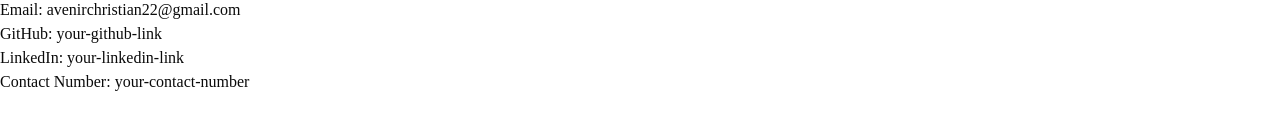
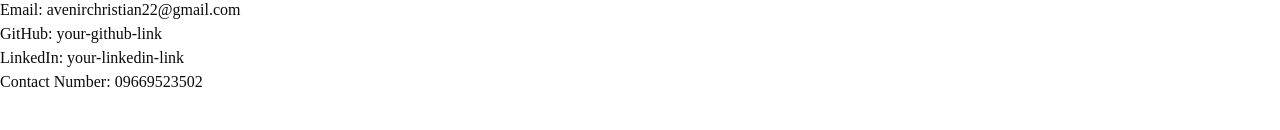
Before and after one commit to CCAvenir/personal-portfolio, a Next.js app: page / in a window 1280 px wide. Shown: the part 554-684 px from the top of the page. Built offline with nearby package versions, Linux system fonts and the light colour scheme.

Commit message:
feat: add something in numbers

```diff
--- a/app/page.tsx
+++ b/app/page.tsx
@@ -56,7 +56,7 @@ export default function Home() {
         <p>Email: avenirchristian22@gmail.com</p>
         <p>GitHub: your-github-link</p>
         <p>LinkedIn: your-linkedin-link</p>
-        <p>Contact Number: your-contact-number</p>
+        <p>Contact Number: 09669523502</p>
       </section>
     </main>
   );
```
